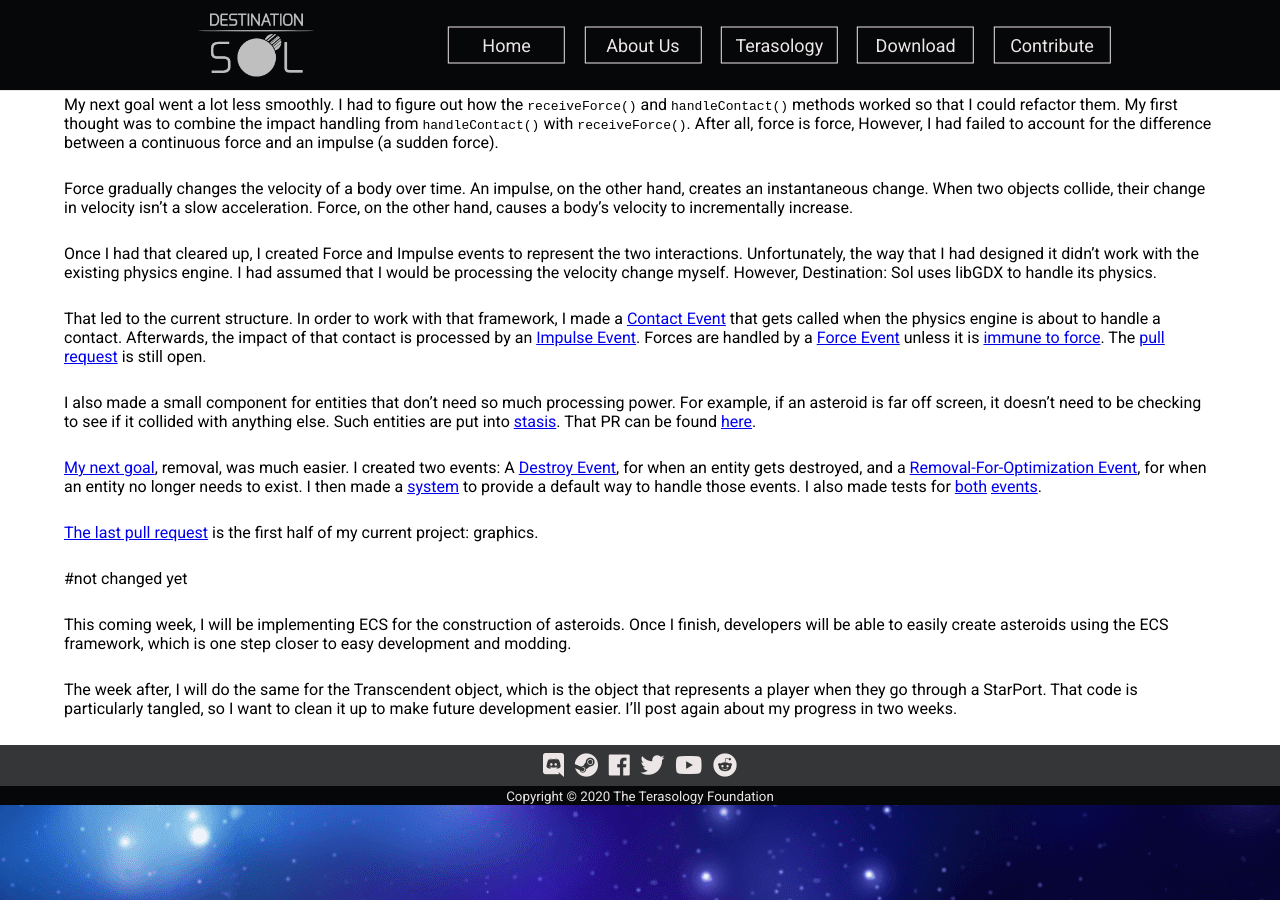
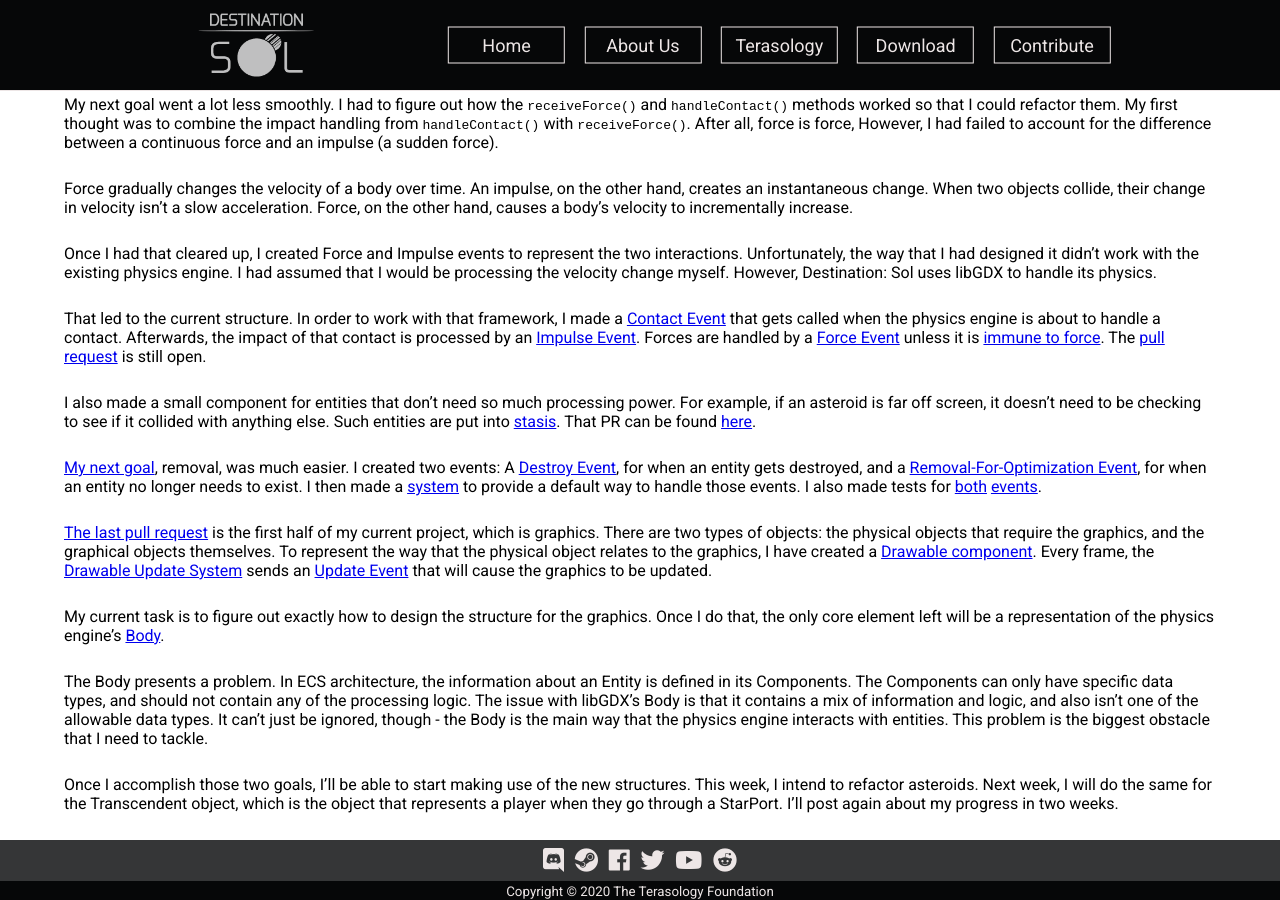
Before and after one commit to DestinationSol/DestinationSol.github.io, a Jekyll site: the page built from _posts/2020-06-15-core-entity-structure.md, in a window 1280 px wide and 900 px high, scrolled down 965 px. Built offline with Jekyll 4.4.1, drawn with Linux system fonts in a browser that asks for light colours; nearby versions of some CDN libraries.

Commit message:
Wrote Body problem description and closing paragraph

```diff
--- a/_posts/2020-06-15-core-entity-structure.md
+++ b/_posts/2020-06-15-core-entity-structure.md
@@ -25,10 +25,10 @@ I also made a small component for entities that don't need so much processing po
 
 [My next goal](https://github.com/MovingBlocks/DestinationSol/pull/519), removal, was much easier. I created two events: A [Destroy Event](https://github.com/IsaacLic/DestinationSol/blob/removal/engine/src/main/java/org/destinationsol/events/DestroyEvent.java), for when an entity gets destroyed, and a [Removal-For-Optimization Event](https://github.com/IsaacLic/DestinationSol/blob/removal/engine/src/main/java/org/destinationsol/events/RemovalForOptimizationEvent.java), for when an entity no longer needs to exist. I then made a [system](https://github.com/IsaacLic/DestinationSol/blob/removal/engine/src/main/java/org/destinationsol/systems/DefaultDestructionSystem.java) to provide a default way to handle those events. I also made tests for [both](https://github.com/IsaacLic/DestinationSol/blob/removal/engine/src/test/java/org/destinationsol/systems/DestructionSystemTests/DestructionTest.java) [events](https://github.com/IsaacLic/DestinationSol/blob/removal/engine/src/test/java/org/destinationsol/systems/DestructionSystemTests/RemovalForOptimizationTest.java).
 
-[The last pull request](https://github.com/MovingBlocks/DestinationSol/pull/520) is the first half of my current project: graphics.
+[The last pull request](https://github.com/MovingBlocks/DestinationSol/pull/520) is the first half of my current project, which is graphics. There are two types of objects: the physical objects that require the graphics, and the graphical objects themselves. To represent the way that the physical object relates to the graphics, I have created a [Drawable component](https://github.com/IsaacLic/DestinationSol/blob/ecsDrawable/engine/src/main/java/org/destinationsol/drawable/DrawableComponent.java). Every frame, the [Drawable Update System](https://github.com/IsaacLic/DestinationSol/blob/ecsDrawable/engine/src/main/java/org/destinationsol/drawable/DrawableUpdateSystem.java) sends an [Update Event](https://github.com/IsaacLic/DestinationSol/blob/ecsDrawable/engine/src/main/java/org/destinationsol/drawable/DrawableUpdateEvent.java) that will cause the graphics to be updated.
 
-#not changed yet
+My current task is to figure out exactly how to design the structure for the graphics. Once I do that, the only core element left will be a representation of the physics engine's [Body](https://github.com/libgdx/libgdx/blob/master/extensions/gdx-box2d/gdx-box2d/src/com/badlogic/gdx/physics/box2d/Body.java).
 
-This coming week, I will be implementing ECS for the construction of asteroids. Once I finish, developers will be able to easily create asteroids using the ECS framework, which is one step closer to easy development and modding.
+The Body presents a problem. In ECS architecture, the information about an Entity is defined in its Components. The Components can only have specific data types, and should not contain any of the processing logic. The issue with libGDX's Body is that it contains a mix of information and logic, and also isn't one of the allowable data types. It can't just be ignored, though - the Body is the main way that the physics engine interacts with entities. This problem is the biggest obstacle that I need to tackle.
 
-The week after, I will do the same for the Transcendent object, which is the object that represents a player when they go through a StarPort. That code is particularly tangled, so I want to clean it up to make future development easier. I'll post again about my progress in two weeks.
+Once I accomplish those two goals, I'll be able to start making use of the new structures. This week, I intend to refactor asteroids. Next week, I will do the same for the Transcendent object, which is the object that represents a player when they go through a StarPort. I'll post again about my progress in two weeks.
```
